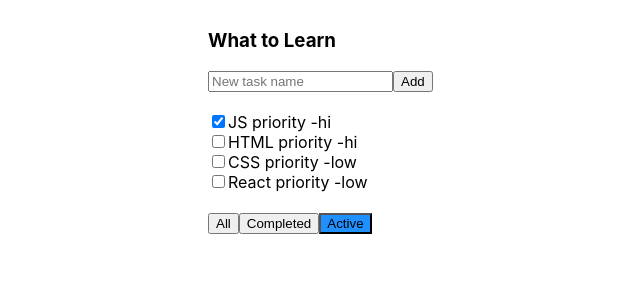
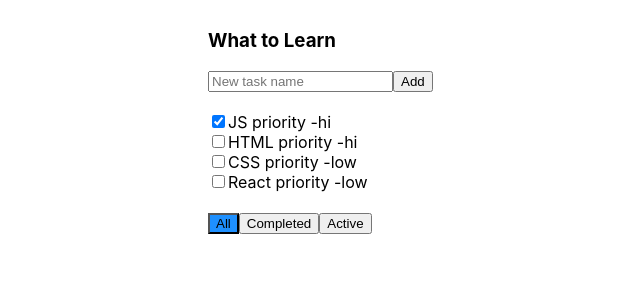
Before and after one commit to alexeysurmach/todolist, a React (Create React App) app: page / in a window 1280 px wide. Shown: the top 300 px of the page, without its empty margins (192-832 px from the left). Built offline with nearby package versions, Linux system fonts and the light colour scheme.

Commit message:
Formatting

```diff
--- a/src/App.js
+++ b/src/App.js
@@ -13,7 +13,7 @@
         {title: 'React', isDone: false, priority: 'low'},
 
     ];
-    filterValue = 'Active';
+    filterValue = 'All';
     render = () => {
         return (
             <div className="App">
--- a/src/TodoListTasks.jsx
+++ b/src/TodoListTasks.jsx
@@ -11,7 +11,6 @@
         />);
         return (
             <div className="todoList-tasks">
-                {/*<TodoListTask title={this.props.tasks[0].title} isDone={this.props.tasks[0].isDone}/>*/}
                 {tasksElements}
             </div>
         );
```
Also changed, not shown: src/App.css (+5 -4 lines), src/TodoListFooter.jsx (+4 -4 lines).
